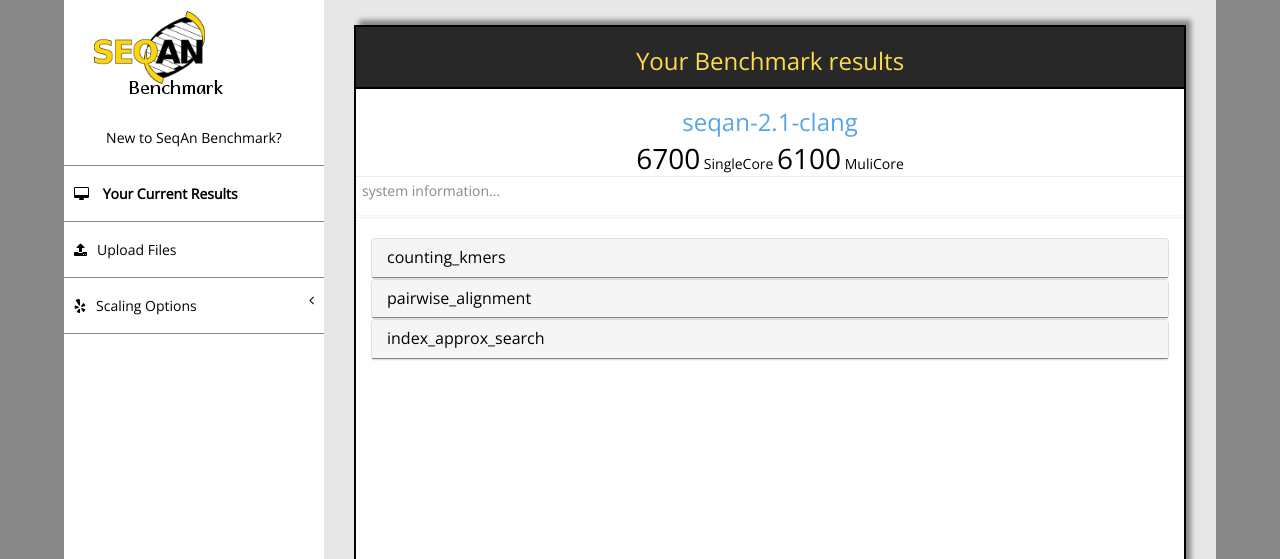
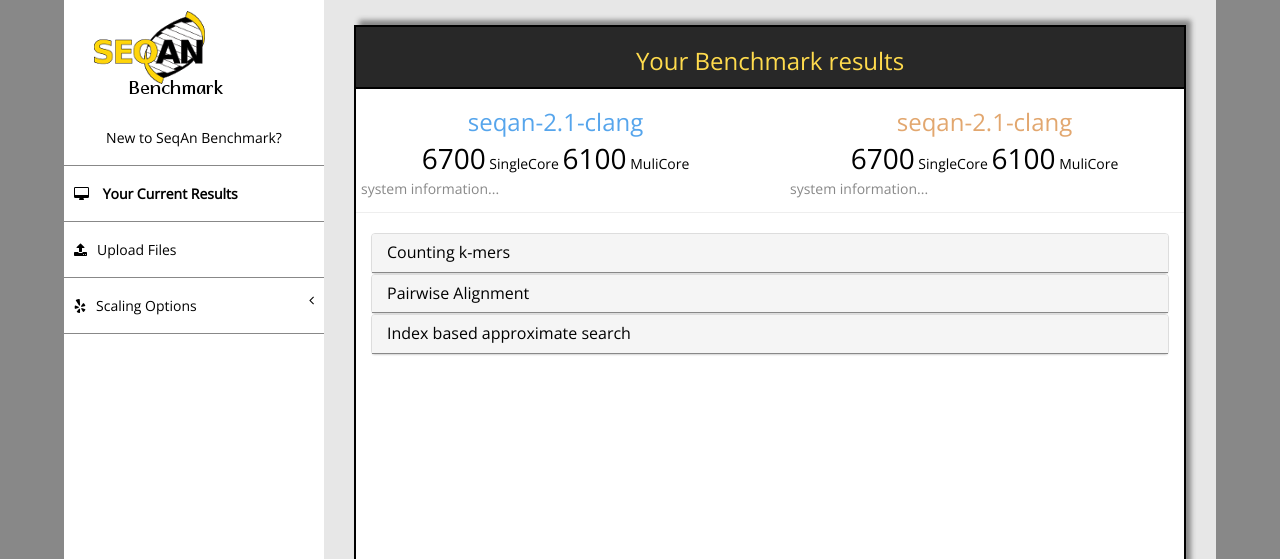
Before and after one commit to marehr/benchmark-website, a Django app: template templates/benchmark_app/home.html in a window 1280 px wide. Shown: the top 559 px of the page. Run offline with Django 3.2, Linux system fonts and the light colour scheme; the template is opened without the code that fills it, so the values that code supplies are empty; some libraries are stand-ins or nearby versions.

Commit message:
System Information are now displayed (for each project individually).

```diff
--- a/static/css/seqan.css
+++ b/static/css/seqan.css
@@ -225,3 +225,39 @@ Result page Content
     background-color: rgb(86, 165, 236);
     color: black;
 }
+
+.table-system {
+  width: 100%;
+  max-width: 100%;
+  margin-bottom: 0px;
+  margin-left: 5px;
+}
+.table-system > thead > tr > th,
+.table-system > tbody > tr > th,
+.table-system > tfoot > tr > th,
+.table-system > thead > tr > td,
+.table-system > tbody > tr > td,
+.table-system > tfoot > tr > td {
+  padding: -5px;
+  vertical-align: top;
+  border-top: 1px solid #ddd;
+  padding-right: 2px;
+}
+.table-system > thead > tr > th {
+  vertical-align: bottom;
+  border-bottom: 2px solid #ddd;
+}
+.table-system > caption + thead > tr:first-child > th,
+.table-system > colgroup + thead > tr:first-child > th,
+.table-system > thead:first-child > tr:first-child > th,
+.table-system > caption + thead > tr:first-child > td,
+.table-system > colgroup + thead > tr:first-child > td,
+.table-system > thead:first-child > tr:first-child > td {
+  border-top: 0;
+}
+.table-system > tbody + tbody {
+  border-top: 2px solid #ddd;
+}
+.table-system .table-system {
+  background-color: #fff;
+}
--- a/static/js/dynamic_content.js
+++ b/static/js/dynamic_content.js
@@ -166,7 +166,6 @@ var createResult = function(i, file, subcategory_template, subcategory, m)
 // --------------------------------------------------------------------------
 var createSubcategory = function(div_subcategories, subcategory, cat_data)
 {
-    console.log(subcategory)
     var subcategory = cat_data["subcategories"][subcategory];
     var subcategory_template = getTemplate('#template-subcategory');
 
@@ -190,7 +189,6 @@ var createSubcategory = function(div_subcategories, subcategory, cat_data)
     }
     else
     {
-        console.log(subcategory)
         max_value = getSubcatMax(subcategory);
     }
 
@@ -213,7 +211,7 @@ var createCategory = function(cat_data)
 
     var head = category_template.find('.category_head');
     head.empty();
-    head.append(category);                             // set category name to panel title
+    head.append(cat_data.title);                             // set category name to panel title
     head.attr('href', "#" + category.replace(/ /g,'')) // set reference for collapse panel
     $('#result-body2').append(category_template);      // append category to result body
 
@@ -292,6 +290,45 @@ var updateSummary = function(data)
 };
 
 // --------------------------------------------------------------------------
+// Function updateSystemInformation()
+// --------------------------------------------------------------------------
+var updateSystemInformation = function(data)
+{
+    for(i in filenames)
+    {
+        name = "system_file" + i;
+        var system_template = getTemplate("#template-system");
+        system_template.attr("class", summary_class);
+
+        var head = system_template.find('.system-head');
+        head.attr('href', "#" + name.replace(/ /g,''));
+        var collapse_id = system_template.find('.system-collapse-id');
+        collapse_id.attr('id', name.replace(/ /g,''));
+
+        var os = system_template.find('.os');
+        var cpu = system_template.find('.cpu');
+        var ram = system_template.find('.ram');
+        var t = system_template.find('.t');
+        var compiler = system_template.find('.compiler');
+        var lang = system_template.find('.lang');
+        os.empty();
+        cpu.empty();
+        ram.empty();
+        t.empty();
+        compiler.empty();
+        lang.empty();
+        os.append(data["system"]["os"][i]);
+        cpu.append(data["system"]["cpu_name"][i]);
+        ram.append(data["system"]["memory"][i]);
+        t.append(data["system"]["threads"][i]);
+        compiler.append(data["project"]["compiler"][i] + "(Version: " + data["project"]["compiler_version"][i] + ")");
+        lang.append(data["project"]["language"][i]);
+
+        $("#summary-system").append(system_template);
+    }
+};
+
+// --------------------------------------------------------------------------
 // Function updateBarScaling()
 // --------------------------------------------------------------------------
 var updateBarScaling = function(tag)
@@ -338,11 +375,14 @@ $(function()
 
     $.getJSON(json_file, function(data)
     {
+        informations = data["informations"]
+        results = data["results"];
+
         // update global variables
-        if(!updateGlobalVariables(data["informations"])) return;
+        if(!updateGlobalVariables(informations)) return;
 
-        results = data["results"];
         updateSummary(results);
+        updateSystemInformation(informations);
 
         for(category in results)
         {
--- a/templates/benchmark_app/compare.html
+++ b/templates/benchmark_app/compare.html
@@ -8,21 +8,11 @@
         <div id="summary">
             <!-- insert summary templates here -->
         </div>
+        <div id="summary-system">
+            <!-- insert system templates here -->
+        </div>
     </div>
 
-    <div class='col-md-12 result-system-informations'>
-        <hr style='margin: 0'/>
-        <div class='panel-config panel-default-config'>
-            <div class='panel-heading-config'>
-                <h6 class='panel-title-config'>
-                    <a class='collapsed' href='#system' data-toggle='collapse'>system information...</a>
-                </h6>
-            </div>
-            <div class='panel-collapse collapse' id='system'>
-                <div class="panel-body-config">Here go some system information like number of threads, operating system and other stuff....</div>
-            </div>
-        </div>
-    </div>
     <div class='result-body col-md-12'>
         <hr style='margin-top: 0'/>
     </div>
@@ -38,6 +28,9 @@
             display: none;
         }
         #template-summary {
+            display: none;
+        }
+        #template-system {
             display: none;
         }
     </style>
@@ -109,6 +102,48 @@
     </div>
     <!-- template summary - end -->
 
+    <!-- template system information - end -->
+    <div id ='template-system' class='panel-config panel-default-config'>
+        <div class='panel-heading-config'>
+            <h6 class='panel-title-config'>
+                <a class='system-head collapsed' href='#system' data-toggle='collapse'>system information...</a>
+            </h6>
+        </div>
+        <div class='system-collapse-id panel-collapse collapse' id='system'>
+            <div class="system-body panel-body-config">
+                <table class="table-system">
+                    <tbody>
+                      <tr>
+                        <td>OS</td>
+                        <td class="os">not provided</td>
+                      </tr>
+                      <tr>
+                        <td>CPU</td>
+                        <td class="cpu">not provided</td>
+                      </tr>
+                      <tr>
+                        <td>RAM</td>
+                        <td class="ram">not provided</td>
+                      </tr>
+                      <tr>
+                        <td>Threads</td>
+                        <td class="t">not provided</td>
+                      </tr>
+                      <tr>
+                        <td>Compiler</td>
+                        <td class="compiler">not provided</td>
+                      </tr>
+                      <tr>
+                        <td>Language</td>
+                        <td class="lang">not provided</td>
+                      </tr>
+                    </tbody>
+                </table>
+            </div>
+        </div>
+    </div>
+    <!-- template system information - end -->
+
     <div class='col-md-12' id='result-body2'></div>
 
     <!--<script src="http://d3js.org/d3.v3.min.js"  charset="utf-8"></script>-->
@@ -116,7 +151,7 @@
 </div>
 
 <script type="text/javascript">
-var json_file = "{% static 'files/benchmark1.json' %}";
+var json_file = "{% static 'files/benchmark2.json' %}";
 </script>
 
 {% endblock %}
```
